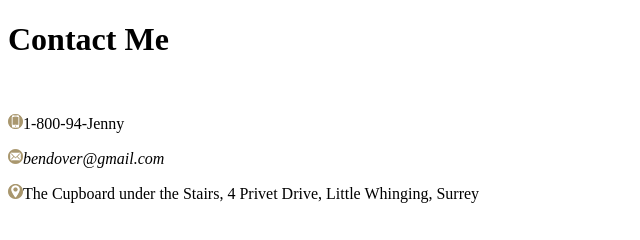
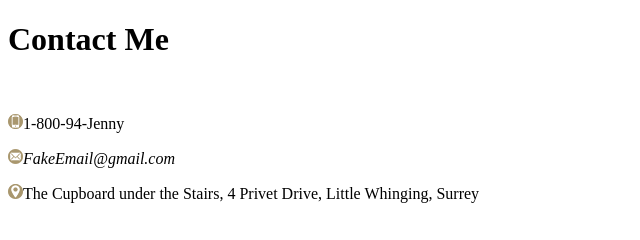
Before and after one commit to gbryant3187/cv, a plain HTML site: page contact.html in a window 1280 px wide. Shown: the top 240 px of the page, 0-640 px from the left. Drawn offline with Linux system fonts and the light colour scheme.

Commit message:
Update contact.html

```diff
--- a/contact.html
+++ b/contact.html
@@ -10,7 +10,7 @@
   <h1>Contact Me</h1>
   <br>
   <p><img src="images/Phone Icon-01.png" alt="Phone Icon">1-800-94-Jenny</p>
-  <p><img src="images/Email Icon-01.png" alt="Email Icon"><em>bendover@gmail.com</em></p>
+  <p><img src="images/Email Icon-01.png" alt="Email Icon"><em>FakeEmail@gmail.com</em></p>
   <p><img src="images/Location Icon-01.png" alt="Location Icon">The Cupboard under the Stairs, 4 Privet Drive, Little Whinging, Surrey</p>
   <br>
   <hr size="2" noshade>
```
